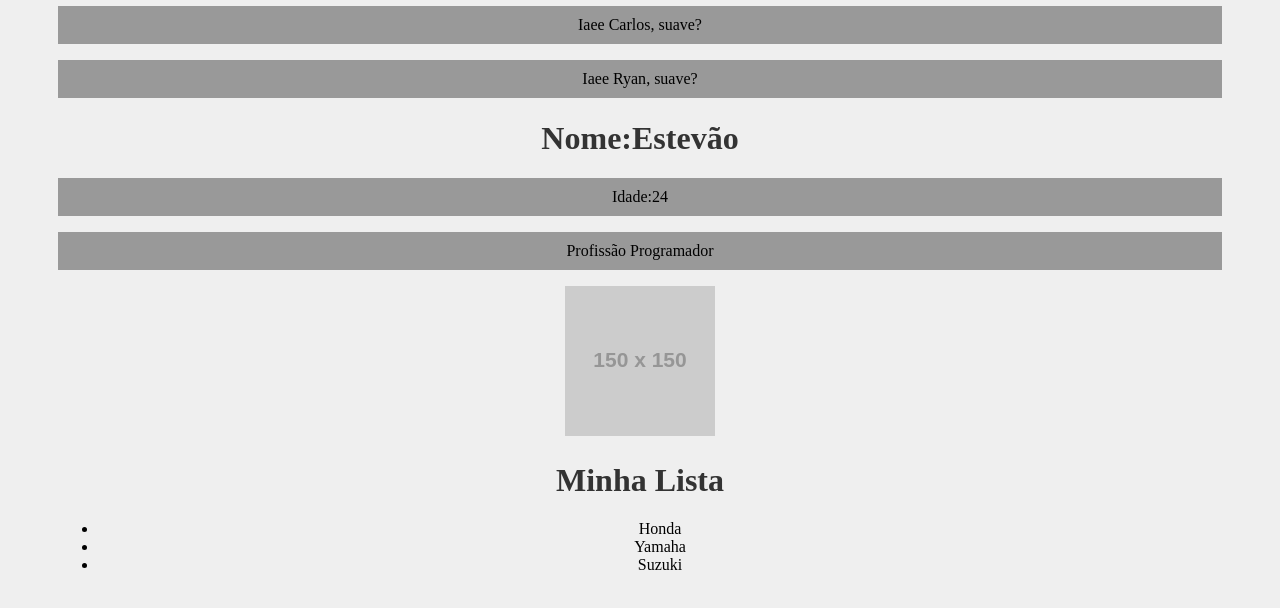
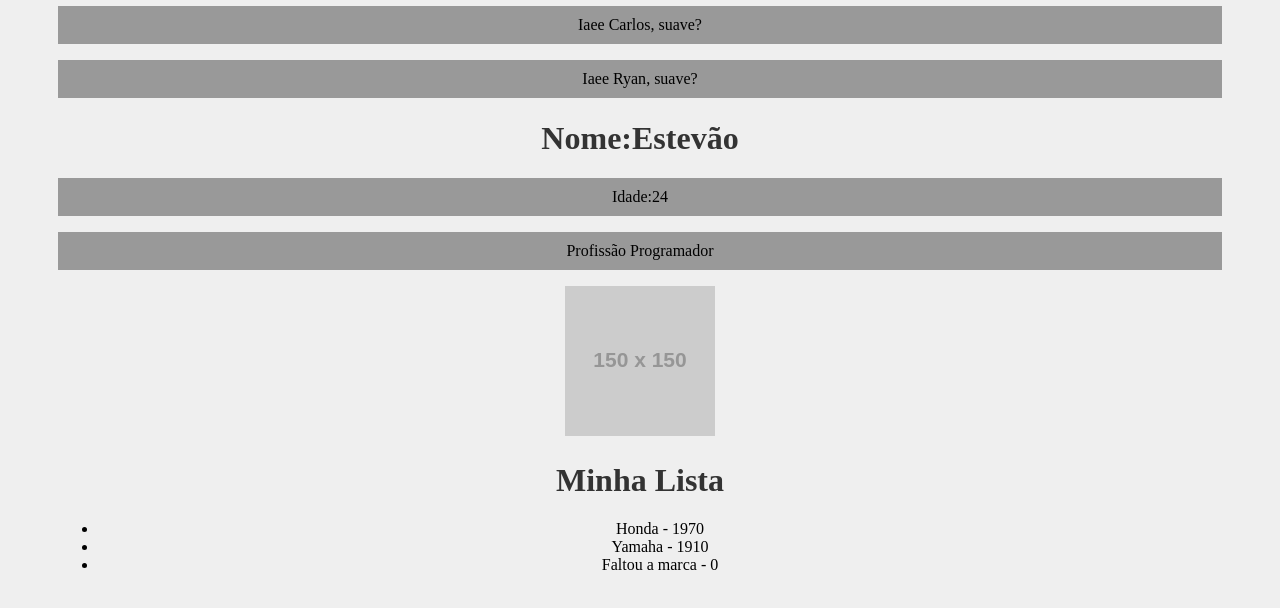
Before and after one commit to estevaosilva7/Learning-ReactJS-2023, a React (Create React App) app in the folder meu-projeto/: page / in a window 1280 px wide. Shown: the part 460-1068 px from the top of the page. Built offline with nearby package versions, Linux system fonts and the light colour scheme.

Commit message:
Avançando em props

```diff
--- a/meu-projeto/src/components/Item.js
+++ b/meu-projeto/src/components/Item.js
@@ -1,7 +1,9 @@
-function Item(props) {
+import PropTypes  from "prop-types"
+
+    function Item({marca, ano_lancamento}) {
     return (
         <>
-        <li> {props.marca} </li>
+        <li> {marca} - {ano_lancamento} </li>
 
         </>
 
@@ -9,4 +11,15 @@
 
 }
 
+Item.propTypes = {
+    marca:PropTypes.string.isRequired,
+    ano_lancamento:PropTypes.number,
+}
+
+Item.defaultProps = {
+    marca: "Faltou a marca",
+    ano_lancamento: 0,
+
+}
+
 export default Item
--- a/meu-projeto/src/components/List.js
+++ b/meu-projeto/src/components/List.js
@@ -5,9 +5,10 @@
         <>
         <h1> Minha Lista</h1>
         <ul>
-            <Item marca="Honda"/>
-            <Item marca="Yamaha"/>
-            <Item marca="Suzuki"/>
+            <Item marca="Honda" ano_lancamento={1970} />
+            <Item marca="Yamaha" ano_lancamento={1910}/>
+            <Item/>
+
         </ul>
         </>
     )
```
Also changed, not shown: meu-projeto/src/components/Frase.js (line endings or trailing spaces).
